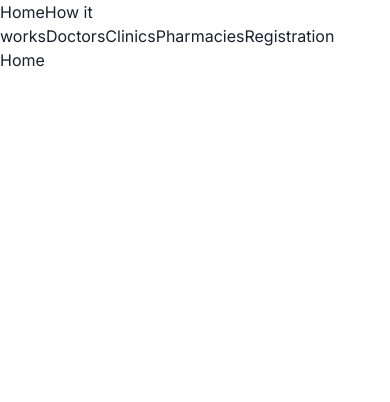
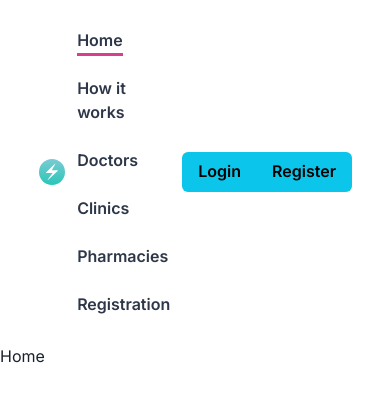
Before and after one commit to leveorxyz/dokto-frontend, a React (Create React App) app: page / in a window 390 px wide. Shown: the top 402 px of the page. Built offline with nearby package versions, Linux system fonts and the light colour scheme.

Commit message:
implement navbar styles
TODO: implement responsiveness

```diff
--- a/src/components/nav/Bar.tsx
+++ b/src/components/nav/Bar.tsx
@@ -1,15 +1,42 @@
 import React from "react";
+import { Flex, Box, Image, Button, ButtonGroup } from "@chakra-ui/react";
 
 import routes from "../../router/routes";
 import NavItem from "./NavItem";
+import logoSVG from "../../static/logo.svg";
+import { SpacedContainer } from "../common/Containers";
+
+function Logo() {
+	return(
+		<Box>
+			<Image src={logoSVG} alt="logo" boxSize="3rem" />
+		</Box>
+	);
+}
+
+function AuthButtons() {
+	return(
+		<ButtonGroup colorScheme="cyan" isAttached isRounded>
+			<Button mr="-px">Login</Button>
+			<Button mr="-px">Register</Button>
+		</ButtonGroup>
+	);
+}
 
 export default function Bar() {
 	return (
-		<>
-			{routes.map((route) => <NavItem
-				key={route.path}
-				title={route.displayName}
-				href={route.path}
-			/>)}
-		</>);
+		<SpacedContainer py={4}>
+			<Flex justifyContent="space-between" alignItems="center">
+				<Logo />
+				<Flex direction={["column", "column", "row", "row"]}>
+					{routes.map((route) => <NavItem
+						key={route.path}
+						title={route.displayName}
+						href={route.path}
+					/>)}
+				</Flex>
+				<AuthButtons />
+			</Flex>
+		</SpacedContainer>
+	);
 }
--- a/src/components/nav/NavItem.tsx
+++ b/src/components/nav/NavItem.tsx
@@ -1,6 +1,6 @@
 import React from "react";
-import { Link as RouteLink } from "react-router-dom";
-import { Link } from "@chakra-ui/react";
+import { Link as RouteLink, useLocation } from "react-router-dom";
+import { Link, Box } from "@chakra-ui/react";
 
 type PropTypes = {
   href: string;
@@ -9,9 +9,36 @@ type PropTypes = {
 }
 
 export default function NavItem({href, icon, title}: PropTypes) {
+	const location = useLocation();
+
 	return (
-		<Link as={RouteLink} to={href}>
-			{icon}{icon && <>&nbsp;</>}{title}
-		</Link>
+		<Box p={3}>
+			<Link as={RouteLink}
+				to={href}
+				fontSize="md"
+				fontWeight={600}
+				position="relative"
+				color="gray.700"
+				style={{
+					textDecoration: "none",
+				}}
+				_after={{
+					content: "''",
+					position: "absolute",
+					bottom: "-6px",
+					left: 0,
+					width: "100%",
+					height: location.pathname === href
+						? "3px"
+						: "0px",
+					backgroundColor: "pink.500",
+				}}
+				_hover={{
+					color: "pink.500",
+				}}
+			>
+				{icon}{icon && <>&nbsp;</>}{title}
+			</Link>
+		</Box>
 	);
 }
```
